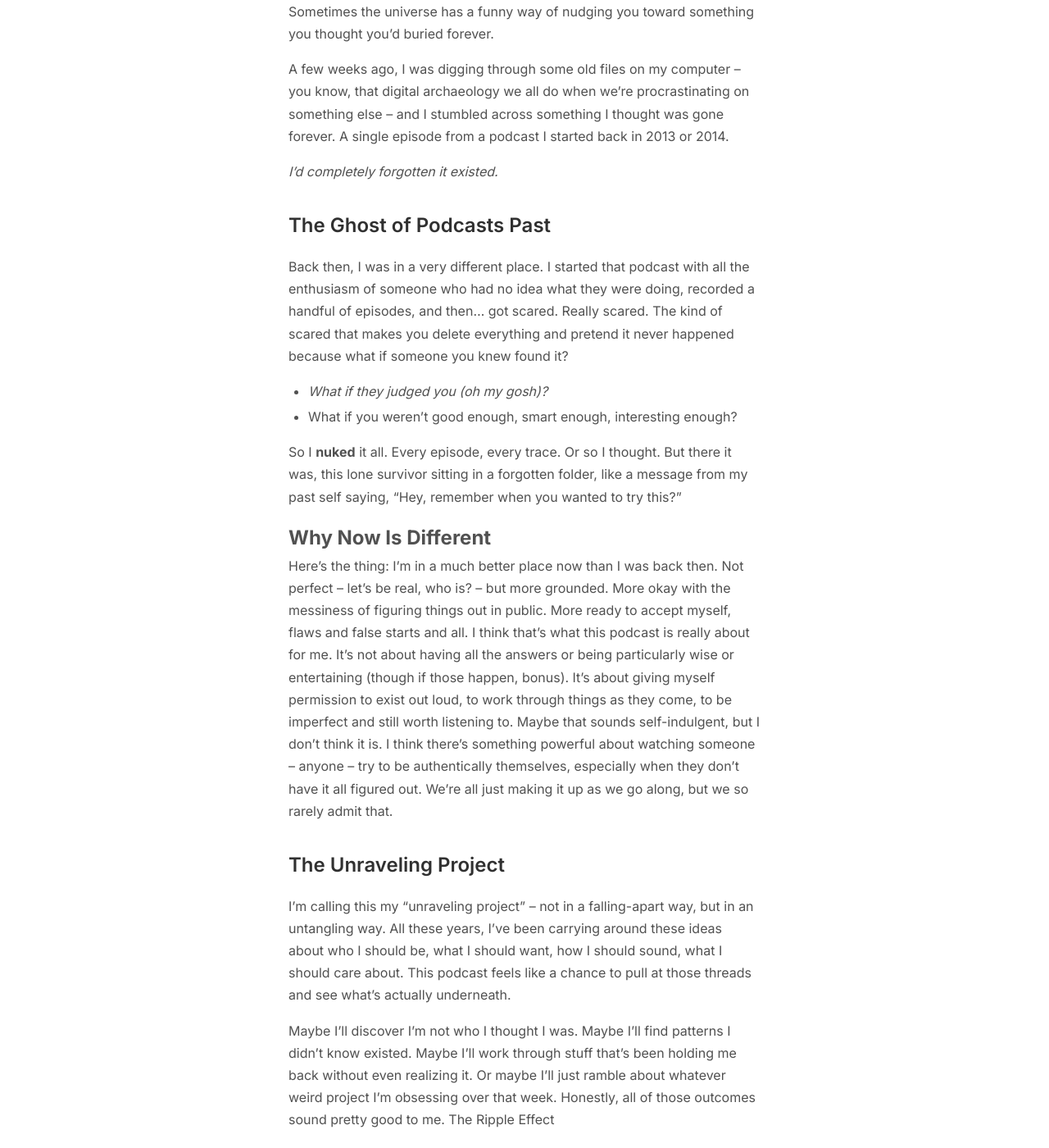
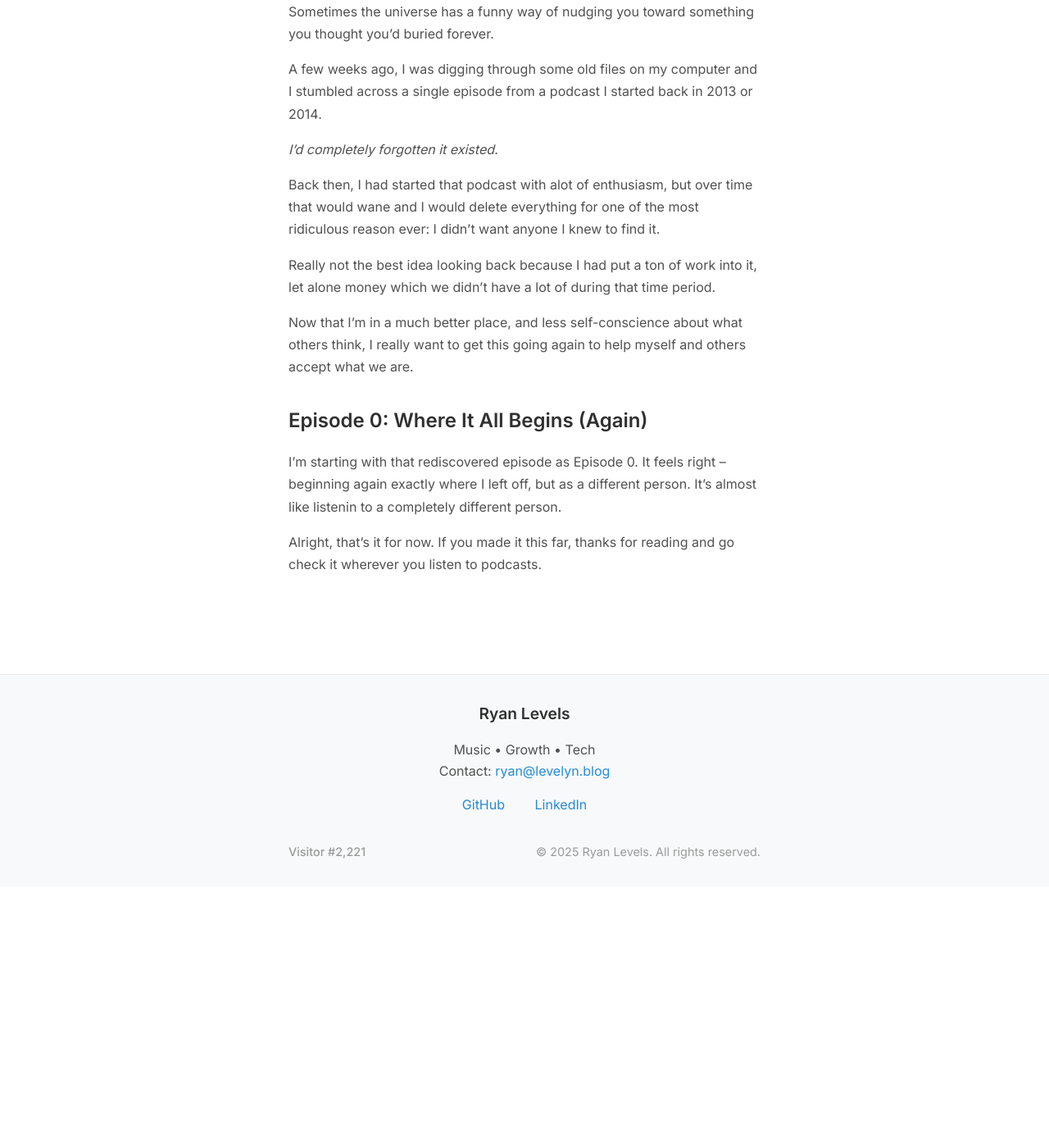
Before and after one commit to talemache/talemache.github.io, a Jekyll site: the page built from _posts/2025-08-14-pdcast.md, in a window 1280 px wide and 1400 px high, scrolled down 318 px. Shown: the whole window at 82% size. Built offline with Jekyll 4.4.1, drawn with Linux system fonts in a browser that asks for light colours; after the commit the page ends 1376 px from its top, so only the background shows below that; some of the changed text lies outside the part shown.

Commit message:
post updates to be less cringe

```diff
--- a/_posts/2025-08-14-pdcast.md
+++ b/_posts/2025-08-14-pdcast.md
@@ -3,43 +3,23 @@ layout: post
 title: "podcast reboot?"
 date: 2025-08-14
 tags: [blog, life, tech]
-excerpt: "...A few weeks ago, I was digging through some old files on my computer – you know, that digital archaeology we all do when we're procrastinating on something else – and I stumbled across something I thought was gone forever. A single episode from a podcast I started back in 2013 or 2014..."
+excerpt: "Just start"
 ---
 
 # Here Goes Nothing (And Everything): Why I'm Restarting My Podcast
 Sometimes the universe has a funny way of nudging you toward something you thought you'd buried forever.
 
-A few weeks ago, I was digging through some old files on my computer – you know, that digital archaeology we all do when we're procrastinating on something else – and I stumbled across something I thought was gone forever. A single episode from a podcast I started back in 2013 or 2014.
+A few weeks ago, I was digging through some old files on my computer and I stumbled across a single episode from a podcast I started back in 2013 or 2014.
 
 *I'd completely forgotten it existed.*
 
-## The Ghost of Podcasts Past
-Back then, I was in a very different place. I started that podcast with all the enthusiasm of someone who had no idea what they were doing, recorded a handful of episodes, and then... got scared. Really scared. The kind of scared that makes you delete everything and pretend it never happened because what if someone you knew found it?
+Back then, I had started that podcast with alot of enthusiasm, but over time that would wane and I would delete everything for one of the most ridiculous reason ever: I didn't want anyone I knew to find it.
 
-- *What if they judged you (oh my gosh)?*
-- What if you weren't good enough, smart enough, interesting enough?
+Really not the best idea looking back because I had put a ton of work into it, let alone money which we didn't have a lot of during that time period.
 
-So I **nuked** it all. Every episode, every trace. Or so I thought.
-But there it was, this lone survivor sitting in a forgotten folder, like a message from my past self saying, "Hey, remember when you wanted to try this?"
-
-# Why Now Is Different
-Here's the thing: I'm in a much better place now than I was back then. Not perfect – let's be real, who is? – but more grounded. More okay with the messiness of figuring things out in public. More ready to accept myself, flaws and false starts and all.
-I think that's what this podcast is really about for me. It's not about having all the answers or being particularly wise or entertaining (though if those happen, bonus). It's about giving myself permission to exist out loud, to work through things as they come, to be imperfect and still worth listening to.
-Maybe that sounds self-indulgent, but I don't think it is. I think there's something powerful about watching someone – anyone – try to be authentically themselves, especially when they don't have it all figured out. We're all just making it up as we go along, but we so rarely admit that.
-
-## The Unraveling Project
-I'm calling this my "unraveling project" – not in a falling-apart way, but in an untangling way. All these years, I've been carrying around these ideas about who I should be, what I should want, how I should sound, what I should care about. This podcast feels like a chance to pull at those threads and see what's actually underneath.
-
-Maybe I'll discover I'm not who I thought I was. Maybe I'll find patterns I didn't know existed. Maybe I'll work through stuff that's been holding me back without even realizing it. Or maybe I'll just ramble about whatever weird project I'm obsessing over that week. Honestly, all of those outcomes sound pretty good to me.
-The Ripple Effect
-
-But here's what really gets me excited: maybe someone else will hear this and think, "Oh, I'm not the only one who doesn't have it all figured out." Maybe someone will decide to restart their own abandoned project, or finally try that thing they've been putting off, or just feel a little less alone in the beautiful mess of being human.
-
-If this podcast helps even one person give themselves permission to be imperfect and still worthy of taking up space, then every awkward pause and rambling tangent will have been worth it.
+Now that I'm in a much better place, and less self-conscience about what others think, I really want to get this going again to help myself and others accept what we are.
 
 ## Episode 0: Where It All Begins (Again)
-I'm starting with that rediscovered episode as Episode 0. It feels right – beginning again exactly where I left off, but as a different person. A time capsule meeting a fresh start. The scared version of me talking to the version who's ready to try again.
-I have no idea where this is going. I don't have a content calendar or a brand strategy or a clear vision of what this becomes. I just have curiosity, a decent microphone, and the hard-won knowledge that the things we're most afraid to share are often the things people most need to hear.
-So here goes nothing. And everything.
+I'm starting with that rediscovered episode as Episode 0. It feels right – beginning again exactly where I left off, but as a different person. It's almost like listenin to a completely different person.
 
-You can find the podcast everywhere you listen to podcast (I think at least).
+Alright, that's it for now. If you made it this far, thanks for reading and go check it wherever you listen to podcasts.
```
Also changed, not shown: podcast.md (+1 -3 lines).
